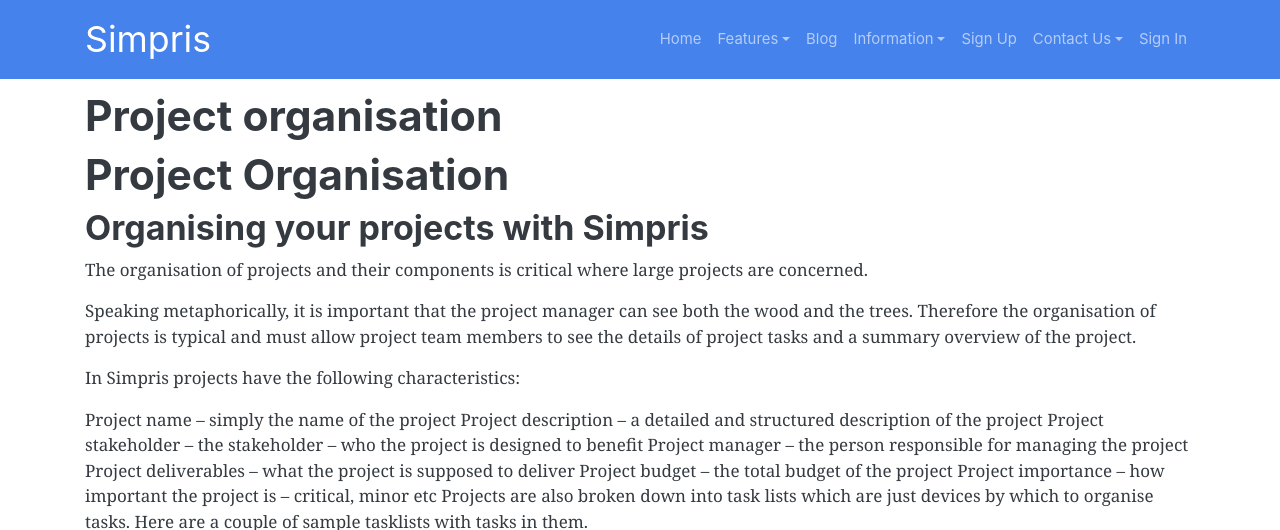
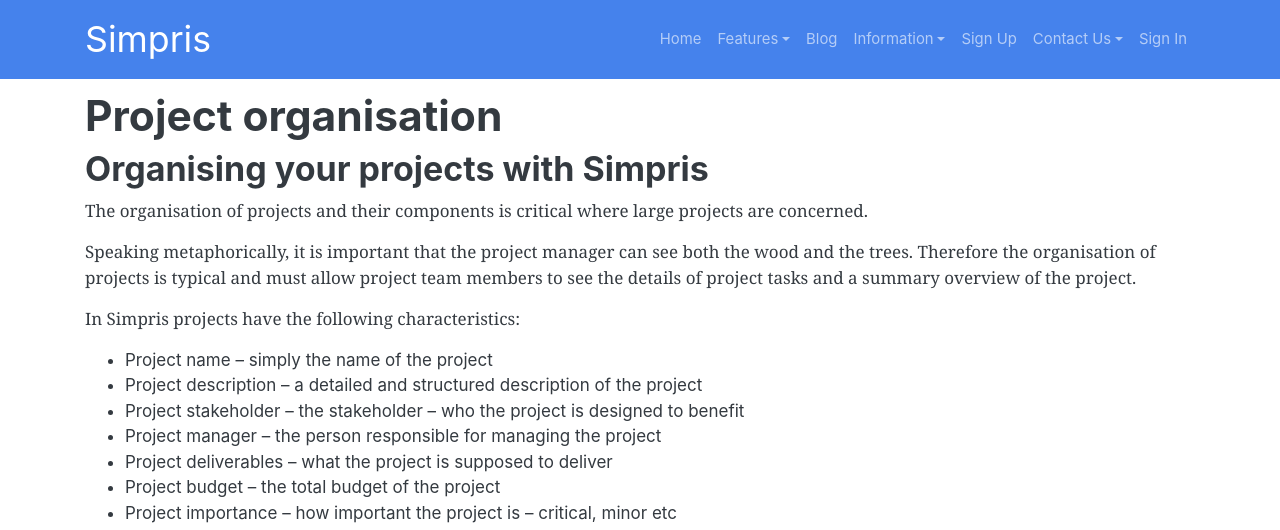
Before and after one commit to Grafrajohn/si, a Jekyll site: the page built from project-organisation.markdown, in a window 1280 px wide and 1400 px high, cut to the strip 0-530 px from the top of the window. Built offline with Jekyll 4.4.1, drawn with Linux system fonts in a browser that asks for light colours; nearby versions of some CDN libraries; some of the changed text lies outside the part shown.

Commit message:
Updated Project Organisation

```diff
--- a/project-organisation.markdown
+++ b/project-organisation.markdown
@@ -5,7 +5,6 @@ permalink: project-organisation
 layout: page
 ---
 
-# Project Organisation
 ## Organising your projects with Simpris
 The organisation of projects and their components is critical where large projects are concerned.
 
@@ -13,13 +12,14 @@ Speaking metaphorically, it is important that the project manager can see both t
 
 In Simpris projects have the following characteristics:
 
-Project name – simply the name of the project
-Project description – a detailed and structured description of the project
-Project stakeholder – the stakeholder – who the project is designed to benefit
-Project manager – the person responsible for managing the project
-Project deliverables – what the project is supposed to deliver
-Project budget – the total budget of the project
-Project importance – how important the project is – critical, minor etc
+* Project name – simply the name of the project
+* Project description – a detailed and structured description of the project
+* Project stakeholder – the stakeholder – who the project is designed to benefit
+* Project manager – the person responsible for managing the project
+* Project deliverables – what the project is supposed to deliver
+* Project budget – the total budget of the project
+* Project importance – how important the project is – critical, minor etc
+
 Projects are also broken down into task lists which are just devices by which to organise tasks. Here are a couple of sample tasklists with tasks in them.
 
 ![Simpris tasks and tasklists](https://res.cloudinary.com/goodlycode/image/upload/v1585426468/simpris/tasklists.jpg){: .img-fluid}
@@ -30,7 +30,7 @@ However when the project team members need to see detail they can see it: below
 
 ![Editing tasks in Simpris](https://res.cloudinary.com/goodlycode/image/upload/v1585426467/simpris/taskedit01.jpg){: .img-fluid}
 
-Organising projects across time
+## Organising projects across time
 In addition to the project organisation shown above, tasks in Simpris can also also be placed in phases and in the schedule, to organise them across time.
 
 ## Phases
```
